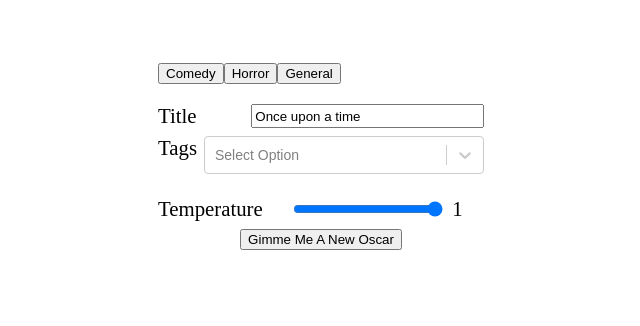
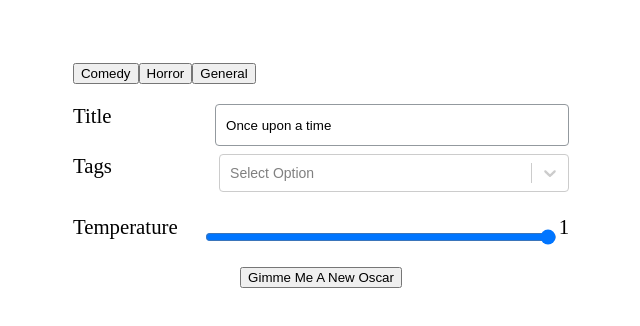
Before and after one commit to IvanNSBS/GPT3-MovieSynopsis-Frontend, a React (Create React App) app: page / in a window 1280 px wide. Both pictures are taken after a click on the button "General". Shown: the top 326 px of the page, without its empty margins (319-959 px from the left). Built offline with nearby package versions, Linux system fonts and the light colour scheme; no server answers.

Commit message:
Styling the app

```diff
--- a/src/App.styles.tsx
+++ b/src/App.styles.tsx
@@ -10,12 +10,15 @@ const AppContainer = styled.div`
 `;
 
 const LabelField = styled.div`
-    display: grid;
-    grid-auto-flow: column;
-    grid-column-gap: 7px;
+    display: flex;
+    justify-content: space-between;
     font-size: 1.3em;
     padding-bottom: 8px;
 `;
+
+const InputLabel = styled.label`
+    margin-right: 25px;
+`
 
 const Output = styled.div`
     padding: 20px 5%;
@@ -23,14 +26,23 @@ const Output = styled.div`
 `;
 
 const TabsWrapper = styled.div`
-width: 100%;
+    width: 100%;
     padding-bottom: 20px;
     display: flex;
     align-items: flex-start;
+`
+
+const TitleInput = styled.input`
+    width: 340px;
+    max-width: 340px;
+    padding-left: 10px;
+    border: 1px solid #93999e;
+    border-radius: 4px;
+    height: 38px;
 `
 
 const TabButton = styled.button`
 
 `
 
-export { AppContainer, LabelField, Output, TabsWrapper, TabButton }
+export { AppContainer, LabelField, Output, TabsWrapper, TabButton, TitleInput, InputLabel }
--- a/src/App.tsx
+++ b/src/App.tsx
@@ -4,8 +4,10 @@ import { SpecificGenerator } from "./GeneratorFetch";
 
 import {
   AppContainer,
+  InputLabel,
   LabelField,
   Output,
+  TitleInput,
 } from './App.styles';
 import AppTabs from "./AppTabs";
 import TagSelector from "./TagSelector";
@@ -61,18 +63,18 @@ const App: React.FC = function ()
         <AppTabs onClick={setModel} toggleTags={setShowTags}/>
 
         <LabelField>
-          <label htmlFor='input-prompt'>Title</label>
-          <input name='input-prompt' type='text' value={prompt} onChange={ e => setPrompt(e.target.value) }/>
+          <InputLabel htmlFor='input-prompt'>Title</InputLabel>
+          <TitleInput name='input-prompt' type='text' value={prompt} onChange={ e => setPrompt(e.target.value) }/>
         </LabelField>
         { showTags &&
           <LabelField>
-            <label htmlFor='tags'>Tags</label>
+            <InputLabel htmlFor='tags'>Tags</InputLabel>
             <TagSelector setTags={setTags}/>
           </LabelField>
         }
         <LabelField>
-          <label htmlFor='input-temp'>Temperature</label>
-          <input name='input-temp' type='range' min='0' max='1' step='0.01' onChange={e => setTemp(e.target.value)} />
+          <InputLabel htmlFor='input-temp'>Temperature</InputLabel>
+          <TitleInput name='input-temp' type='range' min='0' max='1' step='0.01' onChange={e => setTemp(e.target.value)} />
           <label>{ temp }</label>
         </LabelField>
 
--- a/src/TagSelector.styles.tsx
+++ b/src/TagSelector.styles.tsx
@@ -5,8 +5,8 @@ const TagSelect = styled(Select)`
     user-select: none;
     font-family: Arial, Helvetica, sans-serif;
     font-size: 14px;
-    width: 280px;
-    max-width: 280px;
+    width: 350px;
+    max-width: 350px;
     margin-bottom: 15px;
 `
 
```
